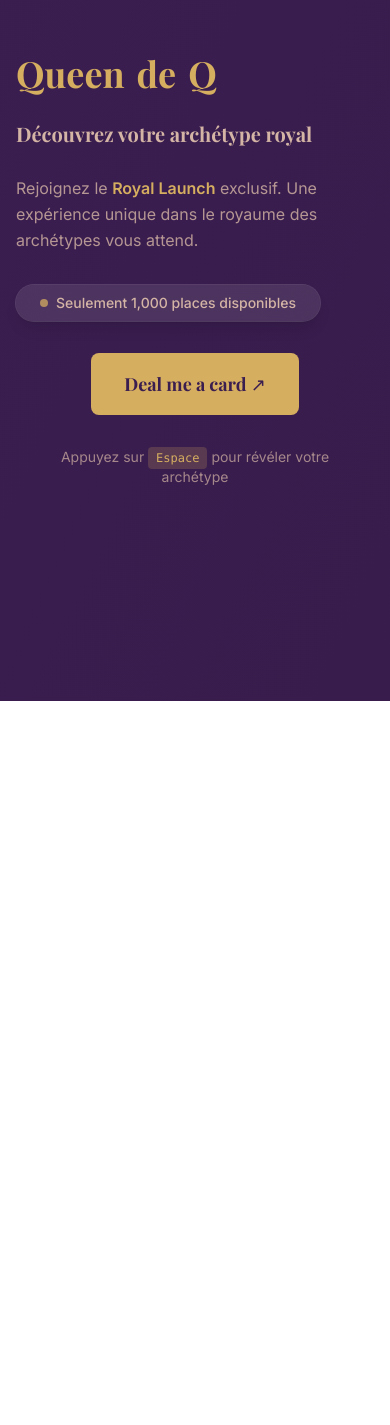
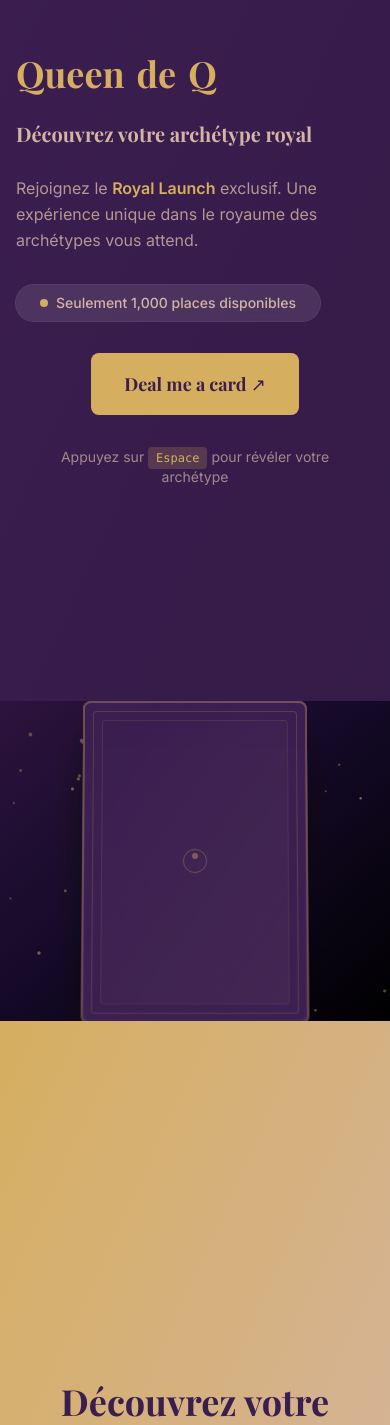
Before and after one commit to Korichi-ishak/Queen-Q, a React (Vite) app: page / in a window 390 px wide. Shown: the part 143-1568 px from the top of the page. Before the commit the page ends 844 px from the top, so only its background shows below. Built offline with nearby package versions, Linux system fonts and the light colour scheme.

Commit message:
reset: back to Full Width Pass baseline - simplified Hero with Deck3D, ParticleCanvas, accessibility

```diff
--- a/src/components/Deck3D.tsx
+++ b/src/components/Deck3D.tsx
@@ -1,9 +1,5 @@
 import React, { useEffect, useRef, useState } from 'react';
 import { gsap } from 'gsap';
-import { Flip } from 'gsap/Flip';
-
-// Register GSAP plugins
-gsap.registerPlugin(Flip);
 
 interface Deck3DProps {
   onCardDraw: (cardName: string) => void;
@@ -35,9 +31,12 @@ export const Deck3D: React.FC<Deck3DProps> = ({ onCardDraw, className = '' }) =>
   const [isDealing, setIsDealing] = useState(false);
 
   useEffect(() => {
-    if (!deckRef.current) return;
+    // Check for reduced motion preference
+    const prefersReducedMotion = window.matchMedia('(prefers-reduced-motion: reduce)').matches;
 
-    // Create 3D rotation timeline as specified
+    if (!deckRef.current || prefersReducedMotion) return;
+
+    // Create 3D rotation timeline
     const tl = gsap.timeline({ repeat: -1, ease: 'none' });
 
     tl.to(deckRef.current, {
@@ -59,34 +58,65 @@ export const Deck3D: React.FC<Deck3DProps> = ({ onCardDraw, className = '' }) =>
     };
   }, []);
 
-  const deal = () => {
-    if (!deckRef.current || !timelineRef.current || isDealing) return;
+  // Handle Space key globally
+  useEffect(() => {
+    const onKey = (e: KeyboardEvent) => {
+      if (e.code === 'Space') {
+        e.preventDefault();
+        dealCard();
+      }
+    };
+    window.addEventListener('keydown', onKey);
+    return () => window.removeEventListener('keydown', onKey);
+  }, []);
+
+  const dealCard = () => {
+    if (isDealing) return;
 
     setIsDealing(true);
 
-    const tl = timelineRef.current;
-    tl.pause();
+    // Pause rotation
+    if (timelineRef.current) {
+      timelineRef.current.pause();
+    }
 
-    const state = Flip.getState(deckRef.current);
-    deckRef.current.classList.add('is-single');
+    // Get current card based on rotation progress
+    const progress = timelineRef.current?.progress() || Math.random();
+    const selectedCard = frameToArchetype(progress);
 
-    Flip.from(state, {
-      duration: 0.6,
-      ease: 'expo.out',
-      onComplete: () => {
-        const selectedCard = frameToArchetype(tl.progress());
-        onCardDraw(selectedCard);
-        setIsDealing(false);
-      }
-    });
+    // Scale animation
+    gsap.timeline()
+      .to(deckRef.current, {
+        scale: 1.1,
+        duration: 0.3,
+        ease: 'power2.out'
+      })
+      .to(deckRef.current, {
+        scale: 1,
+        duration: 0.4,
+        ease: 'power2.inOut',
+        onComplete: () => {
+          onCardDraw(selectedCard);
+          setIsDealing(false);
+
+          // Announce for screen readers
+          const announcement = document.createElement('div');
+          announcement.setAttribute('aria-live', 'polite');
+          announcement.className = 'sr-only';
+          announcement.textContent = `Card drawn: ${selectedCard}`;
+          document.body.appendChild(announcement);
+          setTimeout(() => document.body.removeChild(announcement), 1000);
+        }
+      });
   };
 
   return (
     <div
       ref={deckRef}
-      onClick={deal}
-      className={`relative z-30 w-80 h-[28rem] lg:w-[24rem] lg:h-[34rem] min-w-[20rem] cursor-pointer deck-container ${className}`}
+      onClick={dealCard}
+      className={`relative z-20 w-56 h-80 md:w-72 md:h-96 cursor-pointer deck-container ${className}`}
       aria-label="Deck de cartes – cliquez pour tirer"
+      aria-describedby="cardHint"
       tabIndex={0}
       role="button"
     >
@@ -94,7 +124,7 @@ export const Deck3D: React.FC<Deck3DProps> = ({ onCardDraw, className = '' }) =>
       {[...Array(5)].map((_, i) => (
         <div
           key={i}
-          className="absolute inset-0 rounded-lg border-2 border-imperial-gold/30 bg-gradient-to-br from-royal-purple via-royal-purple/90 to-royal-purple/80 shadow-2xl backdrop-blur-sm"
+          className="absolute inset-0 rounded-lg border-2 border-imperial-gold/30 bg-gradient-to-br from-royal-purple via-royal-purple/90 to-royal-purple/80 shadow-2xl"
           style={{
             transform: `translateZ(${i * 2}px) rotateX(${i * 1}deg)`,
             zIndex: 5 - i,
@@ -115,6 +145,9 @@ export const Deck3D: React.FC<Deck3DProps> = ({ onCardDraw, className = '' }) =>
           </div>
         </div>
       ))}
+
+      {/* Screen reader hint */}
+      <p id="cardHint" className="sr-only">Press Space or click to draw a card</p>
     </div>
   );
 };
--- a/src/components/ParticleCanvas.tsx
+++ b/src/components/ParticleCanvas.tsx
@@ -7,77 +7,85 @@ interface ParticleCanvasProps {
 interface Particle {
   x: number;
   y: number;
-  r: number;
-  s: number;
+  radius: number;
+  vx: number;
+  vy: number;
+  opacity: number;
 }
 
 export const ParticleCanvas: React.FC<ParticleCanvasProps> = ({ className = '' }) => {
   const canvasRef = useRef<HTMLCanvasElement>(null);
-  const animationRef = useRef<number | undefined>(undefined);
+  const particlesRef = useRef<Particle[]>([]);
+  const animationFrameRef = useRef<number>();
 
   useEffect(() => {
-    // Check for reduced motion preference
-    const prefersReducedMotion = window.matchMedia('(prefers-reduced-motion: reduce)').matches;
-    if (prefersReducedMotion) {
-      return; // Skip animations for accessibility
-    }
-
     const canvas = canvasRef.current;
     if (!canvas) return;
 
     const ctx = canvas.getContext('2d');
     if (!ctx) return;
 
+    // Check for reduced motion preference
+    const prefersReducedMotion = window.matchMedia('(prefers-reduced-motion: reduce)').matches;
+    if (prefersReducedMotion) return;
+
     // Set canvas size
     const resizeCanvas = () => {
-      const rect = canvas.getBoundingClientRect();
-      canvas.width = rect.width;
-      canvas.height = rect.height;
+      canvas.width = canvas.offsetWidth;
+      canvas.height = canvas.offsetHeight;
     };
 
     resizeCanvas();
     window.addEventListener('resize', resizeCanvas);
 
-    let w = canvas.width;
-    let h = canvas.height;
+    // Initialize 40 particles
+    const initParticles = () => {
+      particlesRef.current = [];
+      for (let i = 0; i < 40; i++) {
+        particlesRef.current.push({
+          x: Math.random() * canvas.width,
+          y: Math.random() * canvas.height,
+          radius: 1 + Math.random() * 1, // 1-2px radius
+          vx: (Math.random() - 0.5) * 0.6, // 0.3px drift speed
+          vy: (Math.random() - 0.5) * 0.6,
+          opacity: 0.3 + Math.random() * 0.3 // 0.3-0.6 opacity
+        });
+      }
+    };
 
-    // Create 80 particles as specified
-    const dots: Particle[] = Array.from({ length: 80 }, () => ({
-      x: Math.random() * w,
-      y: Math.random() * h,
-      r: 1 + Math.random() * 2.5,
-      s: 0.2 + Math.random() * 0.4,
-    }));
+    initParticles();
 
     // Animation loop
-    function loop() {
-      if (!ctx) return;
+    const animate = () => {
+      ctx.clearRect(0, 0, canvas.width, canvas.height);
 
-      ctx.clearRect(0, 0, w, h);
+      particlesRef.current.forEach(particle => {
+        // Update position
+        particle.x += particle.vx;
+        particle.y += particle.vy;
 
-      dots.forEach((p, i) => {
-        p.y += p.s;
-        if (p.y > h) {
-          p.y = -10;
-          p.x = Math.random() * w; // Randomize x when resetting
-        }
+        // Wrap around edges
+        if (particle.x < 0) particle.x = canvas.width;
+        if (particle.x > canvas.width) particle.x = 0;
+        if (particle.y < 0) particle.y = canvas.height;
+        if (particle.y > canvas.height) particle.y = 0;
 
-        // Varier la couleur - champagne une fois sur quatre
-        ctx.fillStyle = i % 4 === 0 ? 'rgba(239,203,183,0.5)' : 'rgba(214,174,96,0.6)';
+        // Draw particle
         ctx.beginPath();
-        ctx.arc(p.x, p.y, p.r, 0, Math.PI * 2);
+        ctx.arc(particle.x, particle.y, particle.radius, 0, Math.PI * 2);
+        ctx.fillStyle = `rgba(214, 174, 96, ${particle.opacity})`; // Imperial gold
         ctx.fill();
       });
 
-      animationRef.current = requestAnimationFrame(loop);
-    }
+      animationFrameRef.current = requestAnimationFrame(animate);
+    };
 
-    loop();
+    animate();
 
     return () => {
       window.removeEventListener('resize', resizeCanvas);
-      if (animationRef.current) {
-        cancelAnimationFrame(animationRef.current);
+      if (animationFrameRef.current) {
+        cancelAnimationFrame(animationFrameRef.current);
       }
     };
   }, []);
@@ -85,8 +93,8 @@ export const ParticleCanvas: React.FC<ParticleCanvasProps> = ({ className = '' }
   return (
     <canvas
       ref={canvasRef}
-      className={`absolute inset-0 z-10 pointer-events-none ${className}`}
-      aria-hidden="true"
+      className={`w-full h-full ${className}`}
+      style={{ background: 'transparent' }}
     />
   );
 };
--- a/src/index.css
+++ b/src/index.css
@@ -136,6 +136,11 @@ html {
   height: 21rem; /* 336px */
 }
 
+/* Custom z-index utilities */
+.z-25 {
+  z-index: 25;
+}
+
 /* Pulse slow animation for halos */
 @keyframes pulse-slow {
   0%, 100% { opacity: 0.2; }
@@ -200,8 +205,9 @@ body {
   margin: 0;
   min-width: 320px;
   min-height: 100vh;
-  background: #130926;
+  background: color-mix(in srgb, #3B1E50 calc(var(--bg-shift, 0) * 100%), #000000);
   overflow-x: hidden;
+  transition: background-color 0.1s ease;
 }
 
 h1 {
--- a/src/layout/Hero.tsx
+++ b/src/layout/Hero.tsx
@@ -1,8 +1,8 @@
-import React, { useState, useEffect } from 'react';
+import React, { useState } from 'react';
 import { motion, type Variants } from 'framer-motion';
 import { Deck3D } from '../components/Deck3D';
+import { ParticleCanvas } from '../components/ParticleCanvas';
 import { SignupForm } from '../components/SignupForm';
-import { ParticleCanvas } from '../components/ParticleCanvas';
 
 export const Hero: React.FC = () => {
   const [drawnCard, setDrawnCard] = useState<string | null>(null);
@@ -16,19 +16,6 @@ export const Hero: React.FC = () => {
   const handleCloseForm = () => {
     setShowSignupForm(false);
   };
-
-  // Add keyboard listener for space key
-  useEffect(() => {
-    const handleKeyDown = (event: KeyboardEvent) => {
-      if (event.code === 'Space' && !showSignupForm) {
-        event.preventDefault();
-        handleCardDraw("The Mysterious");
-      }
-    };
-
-    window.addEventListener('keydown', handleKeyDown);
-    return () => window.removeEventListener('keydown', handleKeyDown);
-  }, [showSignupForm]);
 
   // Typography animation variants
   const container: Variants = {
@@ -55,9 +42,9 @@ export const Hero: React.FC = () => {
 
   return (
     <>
-      <section id="hero" className="relative grid lg:grid-cols-[60%_40%] w-screen min-h-screen overflow-hidden">
-        {/* Left Cell - Content */}
-        <div className="relative z-20 bg-gradient-to-br from-royal-purple via-royal-purple/95 to-royal-purple/90 flex items-center justify-center p-4 sm:p-8 lg:p-16 min-h-screen">
+      <section id="hero" className="grid lg:grid-cols-[60%_40%] w-screen min-h-screen overflow-hidden">
+        {/* LEFT column = headline, CTA, badge */}
+        <div className="relative bg-gradient-to-br from-royal-purple via-royal-purple/95 to-royal-purple/90 flex items-center justify-center p-4 sm:p-8 lg:p-16 min-h-screen">
           <div className="max-w-2xl w-full mx-auto">
 
             {/* Animated Typography */}
@@ -107,7 +94,7 @@ export const Hero: React.FC = () => {
               initial={{ scale: 0.8, opacity: 0 }}
               animate={{ scale: 1, opacity: 1 }}
               transition={{ delay: 1.2, duration: 0.5 }}
-              className="bg-white/10 backdrop-blur-lg ring-1 ring-white/15 shadow-lg rounded-full px-6 py-2 flex items-center gap-2 text-rose-champagne inline-flex mb-8 sm:mb-12"
+              className="bg-white/10 backdrop-blur-md ring-1 ring-white/15 rounded-full px-6 py-2 flex items-center gap-2 text-rose-champagne inline-flex mb-8 sm:mb-12"
             >
               <div className="w-2 h-2 bg-imperial-gold rounded-full animate-pulse"></div>
               <span className="font-inter font-medium text-sm sm:text-base">
@@ -115,7 +102,7 @@ export const Hero: React.FC = () => {
               </span>
             </motion.div>
 
-            {/* CTA Button - Only show on mobile/when deck is not visible */}
+            {/* CTA Button - Only show on mobile */}
             <motion.div
               initial={{ opacity: 0, scale: 0.9 }}
               animate={{ opacity: 1, scale: 1 }}
@@ -124,7 +111,7 @@ export const Hero: React.FC = () => {
             >
               <button
                 onClick={() => handleCardDraw("The Mysterious")}
-                className="button px-8 py-4 bg-imperial-gold hover:bg-imperial-gold/90 text-royal-purple font-playfair font-bold text-lg rounded-lg transition-all duration-300 transform hover:scale-105 hover:shadow-xl hover:shadow-imperial-gold/30 focus-visible:ring-2 ring-imperial-gold ring-offset-2 ring-offset-royal-purple"
+                className="button relative overflow-hidden px-8 py-4 bg-imperial-gold hover:bg-imperial-gold/90 text-royal-purple font-playfair font-bold text-lg rounded-lg transition-all duration-300 transform hover:scale-105 hover:shadow-xl hover:shadow-imperial-gold/30 focus-visible:ring-2 ring-imperial-gold ring-offset-2 ring-offset-royal-purple"
               >
                 <span className="relative z-10">Deal me a card ↗</span>
               </button>
@@ -148,44 +135,41 @@ export const Hero: React.FC = () => {
           </div>
         </div>
 
-        {/* RIGHT Cell - Final Stage */}
-        <div className="hidden lg:block relative overflow-hidden flex items-center justify-center">
-          {/* Velvet motif pleine largeur */}
+        {/* RIGHT column = visual stage */}
+        <div className="relative overflow-hidden flex items-center justify-center">
+          {/* soft radial spotlight */}
+          <div className="absolute inset-0 pointer-events-none bg-[radial-gradient(circle_at_center,_rgba(214,174,96,0.25),transparent_70%)]"></div>
+
+          {/* velvet background */}
           <div className="absolute inset-0 bg-gradient-to-br from-[#2d133e] via-[#130926] to-black/95"></div>
 
-          {/* Halo diffus */}
-          <div className="absolute inset-0 bg-[radial-gradient(circle_at_center,rgba(239,203,183,0.18)_0%,transparent_70%)]"></div>
+          {/* particles */}
+          <ParticleCanvas className="absolute inset-0 z-10" />
 
-          {/* Halo principal (pulsation) */}
-          <div className="absolute inset-0 bg-[radial-gradient(circle_at_center,rgba(214,174,96,0.28)_0%,transparent_70%)] animate-pulse-slow"></div>
-
-          {/* Canvas Particles */}
-          <ParticleCanvas className="z-20 mix-blend-screen" />
-
-          {/* 3D Deck */}
+          {/* 3-D spinning deck */}
           <motion.div
             initial={{ opacity: 0, scale: 0.9, rotateY: -90 }}
             animate={{ opacity: 1, scale: 1, rotateY: 0 }}
             transition={{ delay: 1.8, duration: 0.8, ease: [0.16, 1, 0.3, 1] }}
-            className="relative z-30"
+            className="relative z-20"
           >
-            <Deck3D onCardDraw={handleCardDraw} />
+            <Deck3D onCardDraw={handleCardDraw} className="w-56 h-80 md:w-72 md:h-96" />
           </motion.div>
         </div>
       </section>
 
-      {/* Scroll Indicator - Floating */}
+      {/* Scroll Indicator */}
       <motion.div
         initial={{ opacity: 0, y: 20 }}
         animate={{ opacity: 1, y: 0 }}
         transition={{ delay: 2.5, duration: 0.5 }}
         className="hidden sm:block fixed bottom-4 sm:bottom-8 left-1/2 transform -translate-x-1/2 z-30 pointer-events-none"
       >
-        <div className="flex flex-col items-center text-rose-champagne/50 group cursor-pointer pointer-events-auto">
-          <span className="text-xs font-inter mb-2 group-hover:text-imperial-gold transition-colors">
+        <div className="flex flex-col items-center text-rose-champagne/50">
+          <span className="text-xs font-inter mb-2">
             Découvrir plus
           </span>
-          <div className="w-5 h-8 border border-rose-champagne/30 rounded-full flex justify-center group-hover:border-imperial-gold transition-colors">
+          <div className="w-5 h-8 border border-rose-champagne/30 rounded-full flex justify-center">
             <motion.div
               className="w-1 h-2 bg-imperial-gold rounded-full mt-2"
               animate={{ y: [0, 8, 0] }}
```
Also changed, not shown: src/App.tsx (+15 -0 lines).
